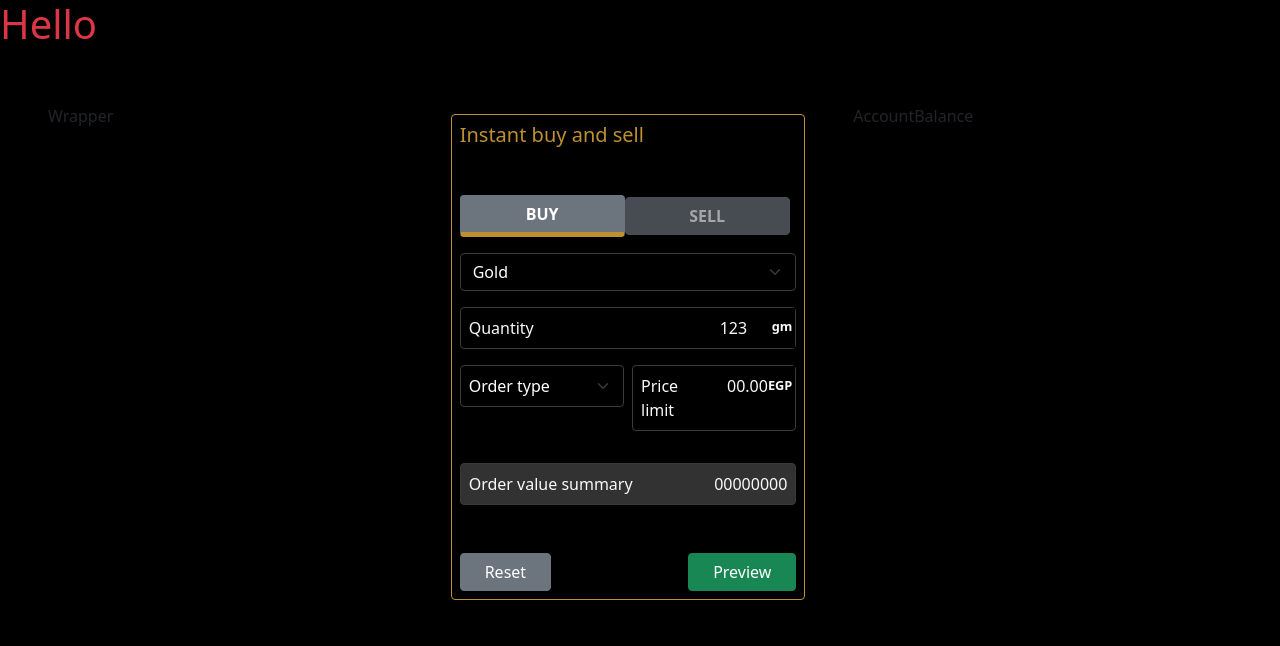
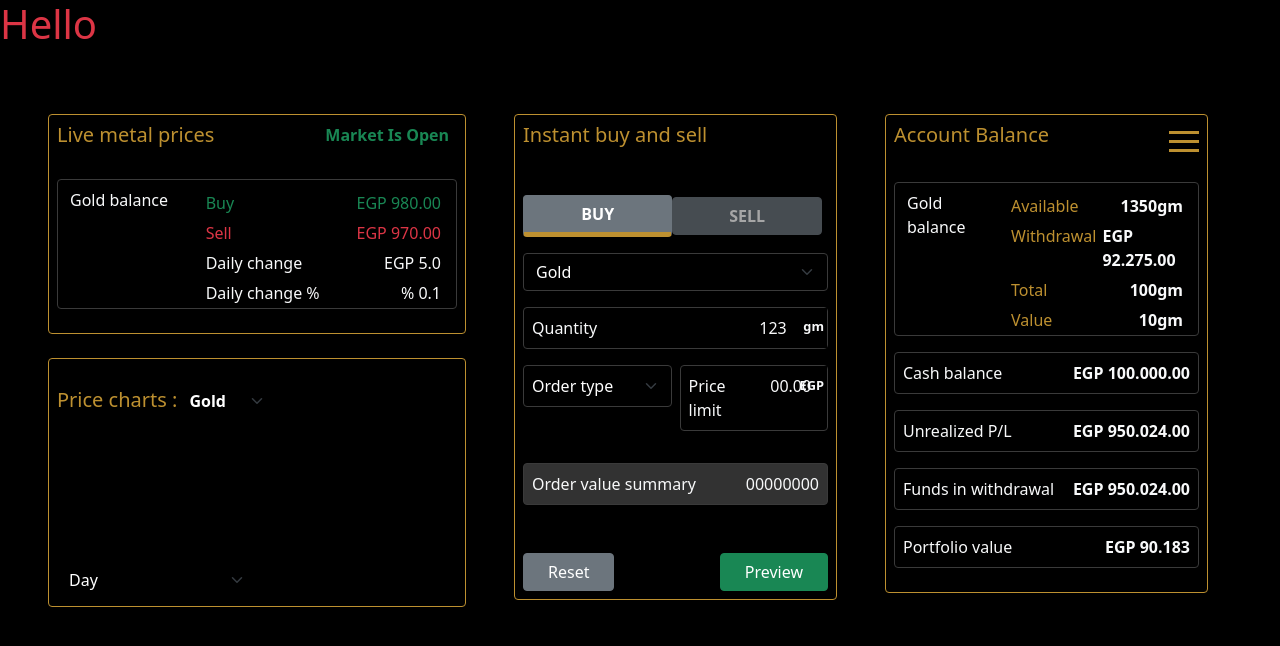
Before and after one commit to safasad/Gold-Prices-Template-Reactjs, a React (Create React App) app: page / in a window 1280 px wide. Shown: the top 646 px of the page. Built offline with nearby package versions, Linux system fonts and the light colour scheme.

Commit message:
finish last section and strat first section

```diff
--- /dev/null
+++ b/src/Components/FirstSection/ChartPart/Chart.js
@@ -0,0 +1,70 @@
+import React from "react";
+// import {Chart} from "react-chartjs-2";
+
+const ChartGraph = () => {
+
+    // let chart = <canvas id="myChart" width="120" height="400"></canvas>;
+    // const myChart = new Chart(chart, {
+    //   type: "line",
+    //   data: {
+    //     labels: [
+    //       "Saturday",
+    //       "Sunday",
+    //       "Monday",
+    //       "Tuesday",
+    //       "Wednesday",
+    //       "Thursday",
+    //       "Friday",
+    //     ],
+    //     datasets: [
+    //       {
+    //         label: "price in EGP",
+    //         data: [911.8, 912.0, 912.2, 912.4, 912.6, 912.8],
+    //         fill: true,
+    //         borderColor: "#bd9030",
+    //         tension: 0.1,
+    //       },
+    //     ],
+    //   },
+    // });
+  return (
+    <>
+      {/* <!-- start chart card --> */}
+      <div class="chart container-1 p-2">
+        <h5 class="d-inline-block">Price charts :</h5>
+        <div class="mt-3 w-25 d-inline-block">
+          <select
+            class="form-select fw-bold"
+            style={{
+              color: "white",
+              border: "none",
+              borderRadius: " 0.25rem",
+              backgroundColor: "black",
+            }}
+          >
+            <option selected>Gold</option>
+            <option>Salver</option>
+            <option>Platinum</option>
+          </select>
+        </div>
+        <canvas id="lineChart" height="120" width="400"></canvas>
+        <div class="mt-3 w-50">
+          <select
+            class="form-select "
+            style={{
+              color: "white",
+              border: "none",
+              borderRadius: " 0.25rem",
+              backgroundColor: "black",
+            }}
+          >
+            <option>Day</option>
+          </select>
+        </div>
+      </div>
+      {/* <!-- end chart card --> */}
+    </>
+  );
+};
+
+export default ChartGraph;
--- a/src/Components/FirstSection/LiveMetalPricesPart/LiveMetalPrices.js
+++ b/src/Components/FirstSection/LiveMetalPricesPart/LiveMetalPrices.js
@@ -0,0 +1,53 @@
+import React from "react";
+
+const LiveMetalPrices = () => {
+  return (
+    <>
+
+      {/* <!-- start Live metal card --> */}
+
+      <div class="live-prices-card container-1 mb-4 p-2">
+        <div class="d-flex justify-content-between mb-4">
+          <div>
+            <h5>Live metal prices</h5>
+          </div>
+          <div class="text-success d-flex justify-content-between fw-bold ">
+            <p class="p-0 me-2">Market Is Open </p>
+            <div class="bg-success isOpen "></div>
+          </div>
+        </div>
+        <div class="mb-3 row  goldBalance ">
+          <p class=" text-light col-4 ">Gold balance</p>
+          <div class="col">
+            <div class="d-flex   justify-content-between">
+              <p class=" text-success">Buy</p>
+              <p class=" text-success">
+                <i class="fa fa-caret-up"></i> EGP 980.00
+              </p>
+            </div>
+            <div class="d-flex justify-content-between">
+              <p class="text-danger">Sell</p>
+              <p class=" text-danger ">
+                <i class="fa fa-caret-down"></i> EGP 970.00
+              </p>
+            </div>
+            <div class="d-flex justify-content-between">
+              <p class=" text-light ">Daily change</p>
+              <p class=" text-light ">EGP 5.0</p>
+            </div>
+            <div class="d-flex justify-content-between">
+              <p class=" text-light "> Daily change %</p>
+              <p class=" text-light ">% 0.1</p>
+            </div>
+          </div>
+        </div>
+      </div>
+      {/* <!-- start Live metal card --> */}
+
+      </>
+
+    // <!-- end Live metal prices -->
+  );
+};
+
+export default LiveMetalPrices;
--- a/src/Components/FirstSection/Wrapper.js
+++ b/src/Components/FirstSection/Wrapper.js
@@ -1,8 +1,13 @@
 import React from 'react'
+import ChartGraph from './ChartPart/Chart';
+import LiveMetalPrices from './LiveMetalPricesPart/LiveMetalPrices';
 
 const FirstSectionWrapper = () => {
   return (
-    <div>Wrapper</div>
+  <div class="col  me-4  ">
+    <LiveMetalPrices/>
+    <ChartGraph/>
+    </div>
   )
 }
 
--- a/src/Components/LastSection/AccountBalance.js
+++ b/src/Components/LastSection/AccountBalance.js
@@ -1,9 +1,52 @@
-import React from 'react'
+import React from "react";
+import "./lastSection.css";
+import Card from "./Card";
 
 const AccountBalance = () => {
+  // this variable will be used to determine if the card has center or not
+  const center = true;
+  const goldBalance = [
+    {
+      title: "Available",
+      number: "1350gm",
+    },
+    {
+      title: "Withdrawal",
+      number: "EGP 92.275.00",
+    },
+    {
+      title: "Total",
+      number: "100gm",
+    },
+    {
+      title: "Value",
+      number: "10gm",
+    },
+  ];
   return (
-    <div>AccountBalance</div>
-  )
-}
+    <div class="col container-1 me-4 p-2">
+      <div>
+        {/* start header  */}
+        <div class="d-flex justify-content-between mb-4">
+          <h5>Account Balance</h5>
+          <div class="icon">
+            <div></div>
+            <div></div>
+            <div></div>
+          </div>
+        </div>
+        {/*  end header  */}
+        {/* <!-- start cards --> */}
+        <Card center={center} items={goldBalance} />
+        <Card title="Cash balance" number="EGP 100.000.00" />
+        <Card title="Unrealized P/L" number="EGP 950.024.00" />
+        <Card title="Funds in withdrawal" number="EGP 950.024.00" />
+        <Card title="Portfolio value" number="EGP 90.183" />
 
-export default AccountBalance
+        {/* <!-- end cards --> */}
+      </div>
+    </div>
+  );
+};
+
+export default AccountBalance;
--- /dev/null
+++ b/src/Components/LastSection/Card.js
@@ -0,0 +1,32 @@
+import React from "react";
+
+const Card = (props) => {
+  return (
+    <>
+      {props.center ? (
+        <>
+          <div class="mb-3 row  goldBalance ">
+            {" "}
+            <p class=" text-light col-4 ">Gold balance</p>
+            <div class="col">
+              {props.items.map(item => (
+                <div class="d-flex justify-content-between">
+                  <p>{item.title}</p>
+                  <p class=" text-light fw-bold">{item.number}</p>
+                </div>
+              ))}
+            </div>
+          </div>
+        </>
+      ) : (
+        <div class="mb-3 d-flex justify-content-between priceLimit formInput ">
+          <p class=" text-light ">{props.title && props.title}</p>
+          {/* <!-- Will be a dynamic value come from server --> */}
+          <p class=" text-light fw-bold ">{props.number && props.number}</p>
+        </div>
+      )}
+    </>
+  );
+};
+
+export default Card;
--- /dev/null
+++ b/src/Components/LastSection/lastSection.css
@@ -0,0 +1,39 @@
+/* start Account balance section */
+/* bars icon */
+.icon {
+  margin-top: 8px;
+}
+.icon div {
+  width: 30px;
+  height: 3px;
+  background-color: var(--color-primary);
+  margin: 0 0 6px 0;
+}
+.goldBalance {
+  margin-right: 0 !important;
+  margin-left: 0 !important;
+}
+.goldBalance > div {
+  padding-top: 8px;
+}
+.goldBalance div p {
+  color: var(--color-primary);
+  padding: 3px;
+}
+
+.priceLimit
+{
+  background-color: black !important;
+  border: 1px solid #3a3a3a !important;
+  border-radius: 0.25rem;
+  -webkit-border-radius: 0.25rem;
+  -moz-border-radius: 0.25rem;
+  -ms-border-radius: 0.25rem;
+  -o-border-radius: 0.25rem;
+}
+.formInput {
+  background-color: black !important;
+  color: white !important;
+  border: 1px solid #3a3a3a !important;
+}
+/* end Account balance section */
--- a/src/Components/SecondSection/InstantSellAndBuy.js
+++ b/src/Components/SecondSection/InstantSellAndBuy.js
@@ -6,7 +6,7 @@ const InstantSellAndBuy = () => {
   return (
     <div class="col container-1 me-4 p-2">
       <div>
-        <h5 class="mb-5 text-left">Instant buy and sell</h5>
+        <h5 class="mb-5 ">Instant buy and sell</h5>
         {/* <!-- start form --> */}
         <Form />
         {/* <!-- end form --> */}
```
